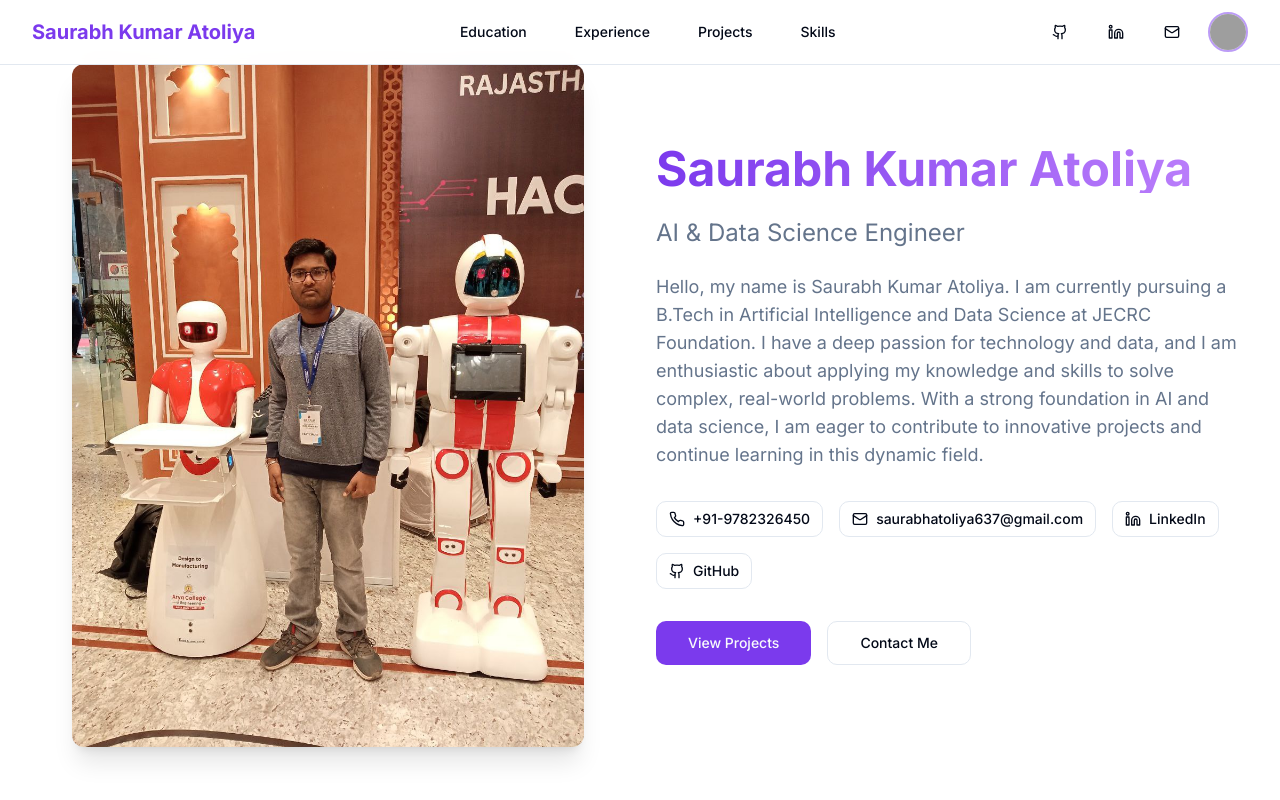
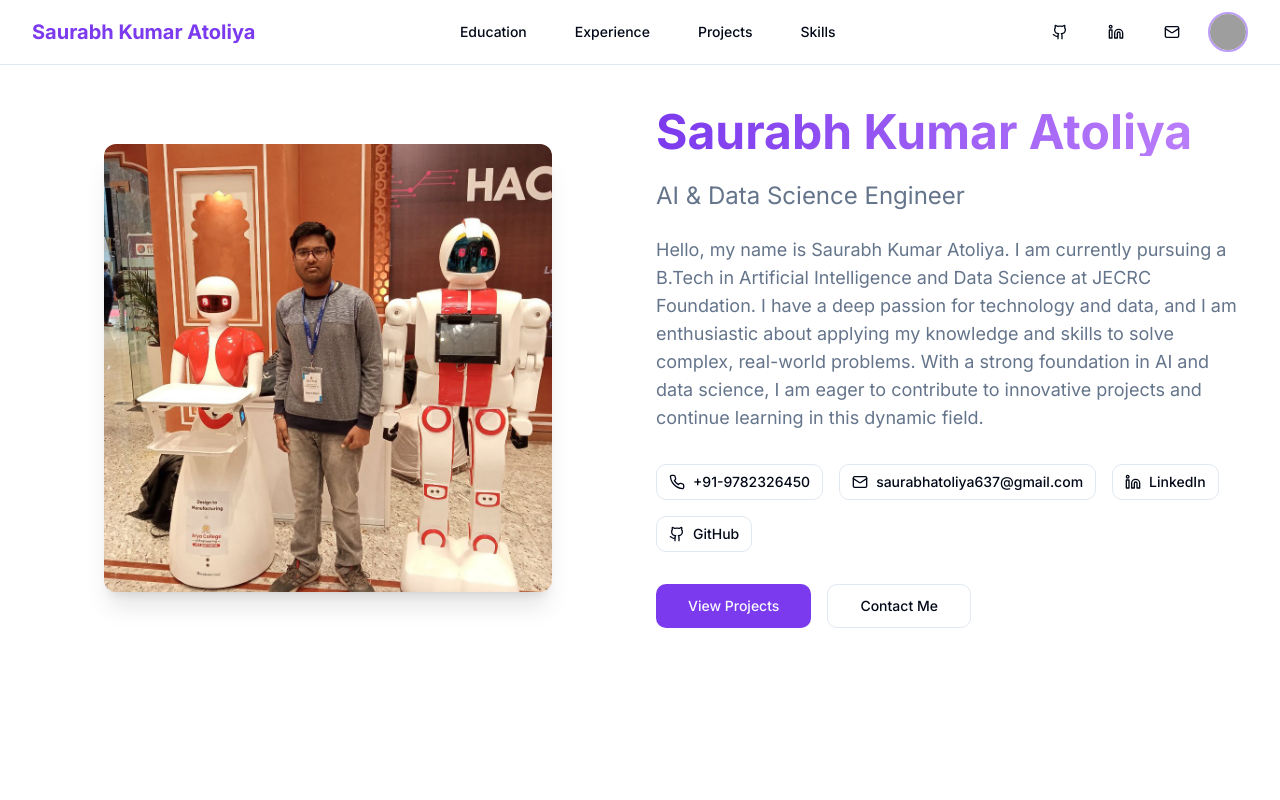
Before and after one commit to saurabhatoliya/resume-ui-canvas, a React (Vite) app: page / in a window 1280 px wide. Shown: the top 800 px of the page. Built offline with nearby package versions, Linux system fonts and the light colour scheme; grey boxes are pictures that could not be loaded.

Commit message:
Fix: Reduce image size
Reduce the size of the image in the Hero component.

```diff
--- a/src/components/Hero.tsx
+++ b/src/components/Hero.tsx
@@ -13,7 +13,7 @@ const Hero = () => {
             <img
               src="/lovable-uploads/8fbedf28-f79b-4167-aae4-8166385954fa.png"
               alt="Saurabh Kumar Atoliya with robots"
-              className="rounded-lg shadow-xl w-full max-w-lg mx-auto"
+              className="rounded-lg shadow-xl w-full max-w-md mx-auto object-cover aspect-square"
             />
           </div>
 
```
